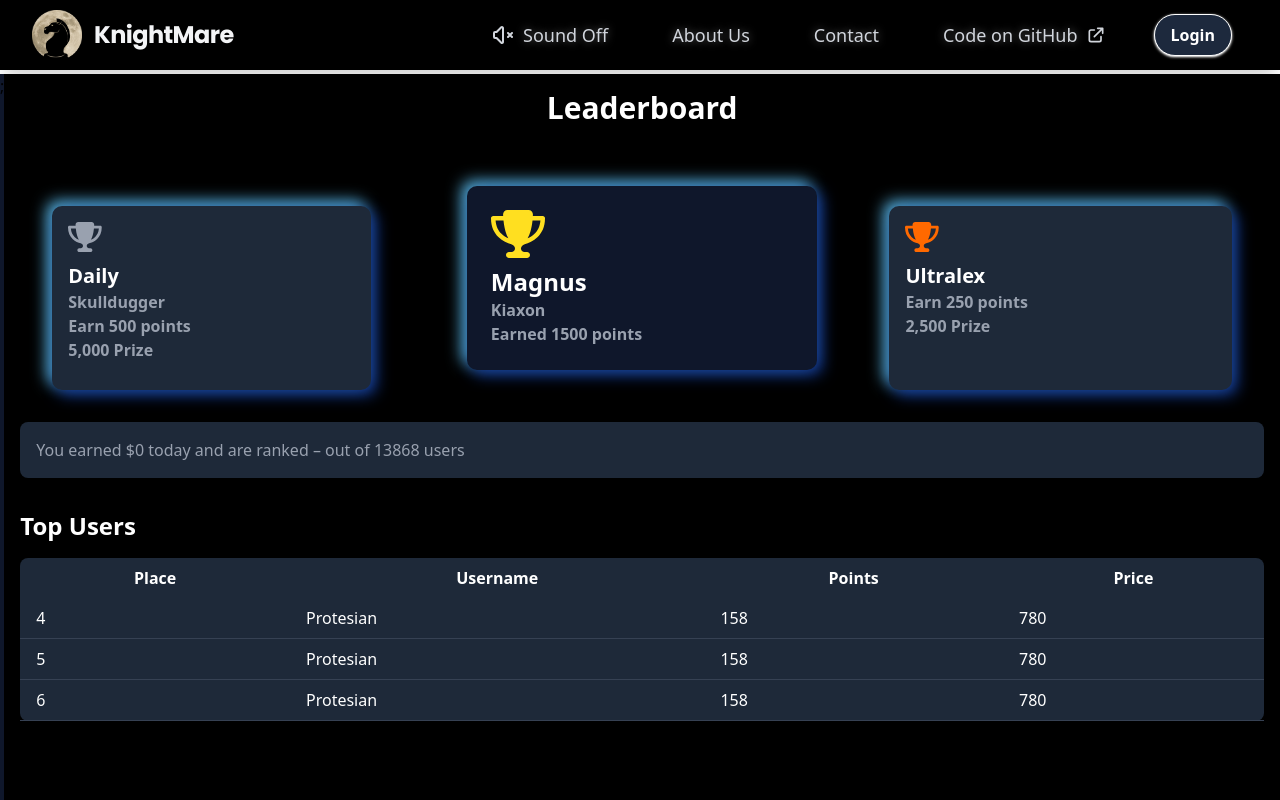
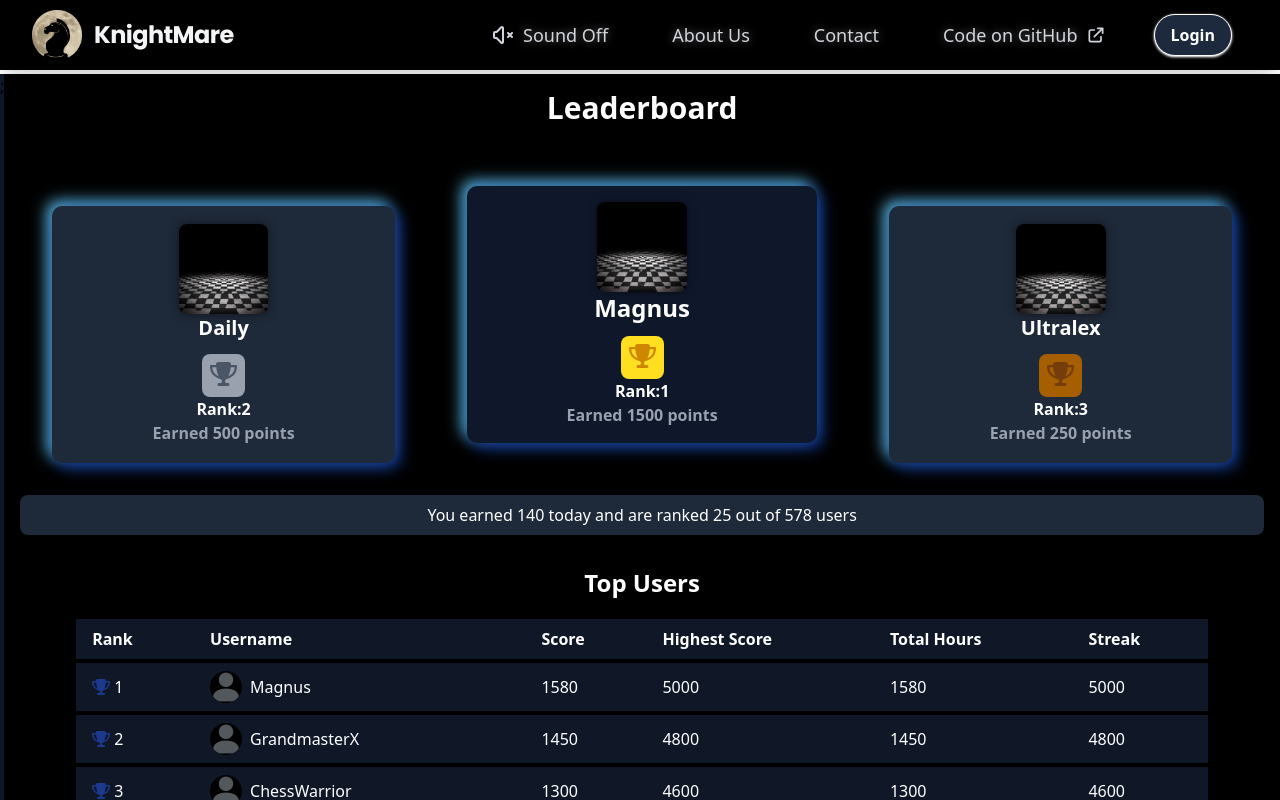
Before and after one commit to roshnikumari-21/KnightMare, a React (Vite) app in the folder frontend/: page /leaderboard in a window 1280 px wide. Built offline with nearby package versions, Linux system fonts and the light colour scheme; no server answers.

Commit message:
ledrbrd done almost

```diff
--- a/frontend/src/components/ProfileCompA.jsx
+++ b/frontend/src/components/ProfileCompA.jsx
@@ -14,28 +14,28 @@ const ProfileCompA = () => {
         <div >
         <div >
   {/* Score */}
-  <div className="flex text-center bg-black border border-1 border-white p-1 pl-4 rounded-lg mb-[5px] shadow-[0_4px_6px_rgba(255,255,255,0.1)] hover:shadow-[0_6px_8px_rgba(255,255,255,0.2)] transition-shadow duration-300">
+  <div className="flex text-center bg-black  border-1 border-white p-1 pl-4 rounded-lg mb-[5px] shadow-[0_4px_6px_rgba(255,255,255,0.1)] hover:shadow-[0_6px_8px_rgba(255,255,255,0.2)] transition-shadow duration-300">
     <i className="fas fa-trophy text-red-600 mr-2 mt-1"></i> {/* Trophy icon for Score */}
     <span className="text-white mr-2 font-extrabold">Score:</span>
     <span className="text-red-600 font-extrabold">1500</span>
   </div>
 
   {/* Games Played */}
-  <div className="flex text-center bg-black border border-1 border-white p-1 pl-4 rounded-lg mb-[5px] shadow-[0_4px_6px_rgba(255,255,255,0.1)] hover:shadow-[0_6px_8px_rgba(255,255,255,0.2)] transition-shadow duration-300">
+  <div className="flex text-center bg-black  border-1 border-white p-1 pl-4 rounded-lg mb-[5px] shadow-[0_4px_6px_rgba(255,255,255,0.1)] hover:shadow-[0_6px_8px_rgba(255,255,255,0.2)] transition-shadow duration-300">
     <i className="fas fa-gamepad text-blue-600 mr-2 mt-1"></i> {/* Gamepad icon for Games Played */}
     <span className="text-slate-200 mr-2 font-extrabold">Games Played:</span>
     <span className="text-blue-600 font-extrabold">67</span>
   </div>
 
   {/* Games Won */}
-  <div className="flex text-center bg-black border border-1 border-white p-1 pl-4 rounded-lg mb-[5px] shadow-[0_4px_6px_rgba(255,255,255,0.1)] hover:shadow-[0_6px_8px_rgba(255,255,255,0.2)] transition-shadow duration-300">
+  <div className="flex text-center bg-black  border-1 border-white p-1 pl-4 rounded-lg mb-[5px] shadow-[0_4px_6px_rgba(255,255,255,0.1)] hover:shadow-[0_6px_8px_rgba(255,255,255,0.2)] transition-shadow duration-300">
     <i className="fas fa-flag text-green-400 mr-2 mt-1"></i> {/* Flag icon for Games Won */}
     <span className="text-slate-200 mr-2 font-extrabold">Games Won:</span>
     <span className="text-green-400 font-extrabold">32</span>
   </div>
 
   {/* Hours Played */}
-  <div className="flex text-center bg-black border border-1 border-white p-1 pl-4 rounded-lg mb-[5px] shadow-[0_4px_6px_rgba(255,255,255,0.1)] hover:shadow-[0_6px_8px_rgba(255,255,255,0.2)] transition-shadow duration-300">
+  <div className="flex text-center bg-black  border-1 border-white p-1 pl-4 rounded-lg mb-[5px] shadow-[0_4px_6px_rgba(255,255,255,0.1)] hover:shadow-[0_6px_8px_rgba(255,255,255,0.2)] transition-shadow duration-300">
     <i className="fas fa-clock text-fuchsia-600 mr-2 mt-1"></i> {/* Clock icon for Hours Played */}
     <span className="text-slate-200 mr-2 font-extrabold">Hours Played:</span>
     <span className="text-fuchsia-600 font-extrabold">32</span>
--- a/frontend/src/pages/LeaderBoard.jsx
+++ b/frontend/src/pages/LeaderBoard.jsx
@@ -6,12 +6,40 @@ import { FontAwesomeIcon } from '@fortawesome/react-fontawesome';
 
 
 const Leaderboard = () => {
+
+    const users = [
+        { "id": 1, "username": "Magnus", "score": 1580, "best": 5000  },
+        { "id": 2, "username": "GrandmasterX", "score": 1450, "best": 4800 },
+        { "id": 3, "username": "ChessWarrior", "score": 1300, "best": 4600 },
+        { "id": 4, "username": "StrategicKnight", "score": 1200, "best": 4400 },
+        { "id": 5, "username": "TacticalPawn", "score": 1100, "best": 4200 },
+        { "id": 6, "username": "Pyari Chudail", "score": 1000, "best": 4000 },
+        { "id": 7, "username": "Pyara Papita", "score": 900, "best": 3800 },
+        { "id": 8, "username": "Pyari Billi", "score": 850, "best": 3600 },
+        { "id": 9, "username": "MightyRook", "score": 800, "best": 3400 },
+        { "id": 10, "username": "EndgameMaster", "score": 750, "best": 3200 },
+        { "id": 11, "username": "KnightKing", "score": 700, "best": 3000 },
+        { "id": 12, "username": "BlitzChampion", "score": 650, "best": 2800 },
+        { "id": 13, "username": "CheckmateQueen", "score": 600, "best": 2600 },
+        { "id": 14, "username": "BishopSlayer", "score": 550, "best": 2400 },
+        { "id": 15, "username": "PawnMaster", "score": 500, "best": 2200 },
+        { "id": 16, "username": "TacticalMind", "score": 450, "best": 2000 },
+        { "id": 17, "username": "KingDefender", "score": 400, "best": 1800 },
+        { "id": 18, "username": "QueenGambit", "score": 350, "best": 1600 },
+        { "id": 19, "username": "RookDestroyer", "score": 300, "best": 1400 },
+        { "id": 20, "username": "EndgameWizard", "score": 250, "best": 1200 }
+    ];
+
+
+
+
+
   return (
     <div className="bg-black text-white min-h-screen p-4">
       <motion.h1
         initial={{ opacity: 0, y: -20 }}
         animate={{ opacity: 1, y: 0 }}
-        transition={{ duration: 0.5 }}
+        transition={{ duration: 1. }}
         className="text-3xl   font-bold text-center mb-20"
       >
         Leaderboard
@@ -19,34 +47,72 @@ const Leaderboard = () => {
 
       <div className="grid grid-cols-1 md:grid-cols-3 gap-6  mb-8">
         <motion.div
+        initial={{ opacity: 0, y: -20 }}
+        animate={{ opacity: 1, y: 0 }}
+        transition={{ duration: 1.0 }}
           whileHover={{ scale: 1.05 }}
-          className="bg-gray-800 threed relative   w-4/5 ml-8 p-4  mr-6 rounded-lg"
+          className="bg-gray-800 threed relative flex flex-col items-center justify-center   ml-8 p-3  mr-6 rounded-lg"
         >
-             <FontAwesomeIcon icon={faTrophy} className="text-gray-400 text-3xl mb-2" />
-          <h2 className="text-xl font-semibold">Daily</h2>
-          <p className="text-gray-400">Skulldugger</p>
-          <p className="text-gray-400">Earn 500 points</p>
-          <p className="text-gray-400">5,000 Prize</p>
+             <div
+          style={{
+            backgroundImage: "url('/bg2.jpg')",
+            backgroundSize: "cover",
+            backgroundPosition: "center",
+          }}
+          className="  min-w-[7vw] w-[7vw] h-[7vw] min-h-7vw] rounded-lg   shadow-[0_0_10px_rgba(0,0,0,0.5)] hover:shadow-[0_0_15px_rgba(255,255,255,0.5)]"
+        ></div>
+        <h2 className="text-xl mb-3 font-semibold">Daily</h2>
+              <div className='bg-gray-400 border-white w-fit p-2 rounded-lg '> <FontAwesomeIcon icon={faTrophy} className="text-gray-600 text-2xl " /></div>
+
+          <p>Rank:2</p>
+          <p className="text-gray-400">Earned 500 points</p>
+
         </motion.div>
 
         <motion.div
+         initial={{ opacity: 0, y: -20 }}
+         animate={{ opacity: 1, y: 0 }}
+         transition={{ duration: 1.0 }}
           whileHover={{ scale: 1.05 }}
-          className="bg-slate-900 shiftdown threed  ml-6 p-6 mr-6 rounded-lg"
+          className="bg-slate-900 shiftdown threed  flex flex-col items-center justify-center ml-6 p-4 mr-6 rounded-lg"
         >
-            <FontAwesomeIcon icon={faTrophy} className="text-yellow-300 text-5xl mb-2" />
-          <h2 className="text-2xl  font-semibold">Magnus</h2>
-          <p className="text-gray-400">Kiaxon</p>
+             <div
+          style={{
+            backgroundImage: "url('/bg2.jpg')",
+            backgroundSize: "cover",
+            backgroundPosition: "center",
+          }}
+          className=" min-w-[7vw] w-[7vw] h-[7vw] min-h-7vw] rounded-lg   shadow-[0_0_10px_rgba(0,0,0,0.5)] hover:shadow-[0_0_15px_rgba(255,255,255,0.5)]"
+        ></div>
+             <h2 className="text-2xl mb-3 font-semibold">Magnus</h2>
+        <div className='bg-yellow-300 border-white w-fit p-2 rounded-lg '> <FontAwesomeIcon icon={faTrophy} className="text-yellow-600 text-2xl " /></div>
+
+        <p>Rank:1</p>
           <p className="text-gray-400">Earned 1500 points</p>
+
+
         </motion.div>
 
         <motion.div
+         initial={{ opacity: 0, y: -20 }}
+         animate={{ opacity: 1, y: 0 }}
+         transition={{ duration: 1.0 }}
           whileHover={{ scale: 1.05 }}
-          className="bg-gray-800 threed ml-6 p-4 mr-8 rounded-lg"
+          className="bg-gray-800 threed flex flex-col items-center justify-center ml-6 p-3 mr-8 rounded-lg"
         >
-            <FontAwesomeIcon icon={faTrophy} className="text-orange-500 text-3xl mb-2" />
-          <h2 className="text-xl font-semibold">Ultralex</h2>
-          <p className="text-gray-400">Earn 250 points</p>
-          <p className="text-gray-400">2,500 Prize</p>
+             <div
+          style={{
+            backgroundImage: "url('/bg2.jpg')",
+            backgroundSize: "cover",
+            backgroundPosition: "center",
+          }}
+          className=" min-w-[7vw] w-[7vw] h-[7vw] min-h-7vw] rounded-lg   shadow-[0_0_10px_rgba(0,0,0,0.5)] hover:shadow-[0_0_15px_rgba(255,255,255,0.5)]"
+        ></div>
+         <h2 className="text-xl mb-3 font-semibold">Ultralex</h2>
+          <div className='bg-yellow-700 border-white w-fit p-2 rounded-lg '> <FontAwesomeIcon icon={faTrophy} className="text-yellow-900 text-2xl " /></div>
+          <p>Rank:3</p>
+          <p className="text-gray-400">Earned 250 points</p>
+
         </motion.div>
       </div>
 
@@ -54,51 +120,60 @@ const Leaderboard = () => {
         initial={{ opacity: 0, x: -20 }}
         animate={{ opacity: 1, x: 0 }}
         transition={{ duration: 0.5, delay: 0.2 }}
-        className="bg-gray-800 p-4 rounded-lg mb-8"
+        className="bg-gray-800 p-2 rounded-lg mb-8"
       >
-        <p className="text-gray-400">You earned $0 today and are ranked – out of 13868 users</p>
+         <p className=" text-center">You earned 140 today and are ranked 25 out of 578 users</p>
+
       </motion.div>
 
       <motion.div
       initial={{ opacity: 0, y: 20 }}
       animate={{ opacity: 1, y: 0 }}
-        transition={{ duration: 0.5, delay: 0.4 }}
+      transition={{ duration: 1.5, delay: 0.4 }}
       className="mt-8"
     >
-        <h2 className="text-2xl font-bold mb-4">Top Users</h2>
-        <div className="overflow-x-auto">
-          <table className="min-w-full bg-gray-800 rounded-lg">
+      <h2 className="text-2xl text-center font-bold mb-4">Top Users</h2>
+      <div className="overflow-x-auto flex justify-center">
+        <table className="w-11/12 bg-gray-900 rounded-lg">
           <thead>
-              <tr>
-                <th className="px-4 py-2">Place</th>
-                <th className="px-4 py-2">Username</th>
-                <th className="px-4 py-2">Points</th>
-                <th className="px-4 py-2">Price</th>
+            <tr className="font-bold border-black border-4">
+              <td className="px-4 py-2">Rank</td>
+              <td className="px-4 py-2">Username</td>
+              <td className="px-4 py-2">Score</td>
+              <td className="px-4 py-2">Highest Score</td>
+              <td className="px-4 py-2">Total Hours</td>
+              <td className="px-4 py-2">Streak</td>
             </tr>
           </thead>
           <tbody>
-              <tr className="border-b border-gray-700">
-                <td className="px-4 py-2">4</td>
-                <td className="px-4 py-2">Protesian</td>
-                <td className="px-4 py-2">158</td>
-                <td className="px-4 py-2">780</td>
+            {users.length > 0 ? (
+              users.map((user, index) => (
+                <tr key={user.id} className="border-black border-4">
+
+                  <td className="px-4 py-2"><FontAwesomeIcon icon={faTrophy} className="text-blue-900 text " /> {index + 1}</td>
+                  <td className="px-4 py-2 flex items-center space-x-2">
+        <img src="/useravatar.png" alt="Profile" className="w-8 bg-black h-8 rounded-full" />
+        <span>{user.username}</span>
+      </td>
+                  <td className="px-4 py-2">{user.score}</td>
+                  <td className="px-4 py-2">{user.best}</td>
+                  <td className="px-4 py-2">{user.score}</td>
+                  <td className="px-4 py-2">{user.best}</td>
                 </tr>
-              <tr className="border-b border-gray-700">
-                <td className="px-4 py-2">5</td>
-                <td className="px-4 py-2">Protesian</td>
-                <td className="px-4 py-2">158</td>
-                <td className="px-4 py-2">780</td>
+              ))
+            ) : (
+              <tr>
+                <td colSpan="4" className="text-center p-4 text-gray-400">Loading...</td>
               </tr>
-              <tr className="border-b border-gray-700">
-                <td className="px-4 py-2">6</td>
-                <td className="px-4 py-2">Protesian</td>
-                <td className="px-4 py-2">158</td>
-                <td className="px-4 py-2">780</td>
-              </tr>
+            )}
           </tbody>
         </table>
       </div>
     </motion.div>
+
+
+
+
     </div>
   );
 };
```
Lines whose indentation alone changed are shown as unchanged.
